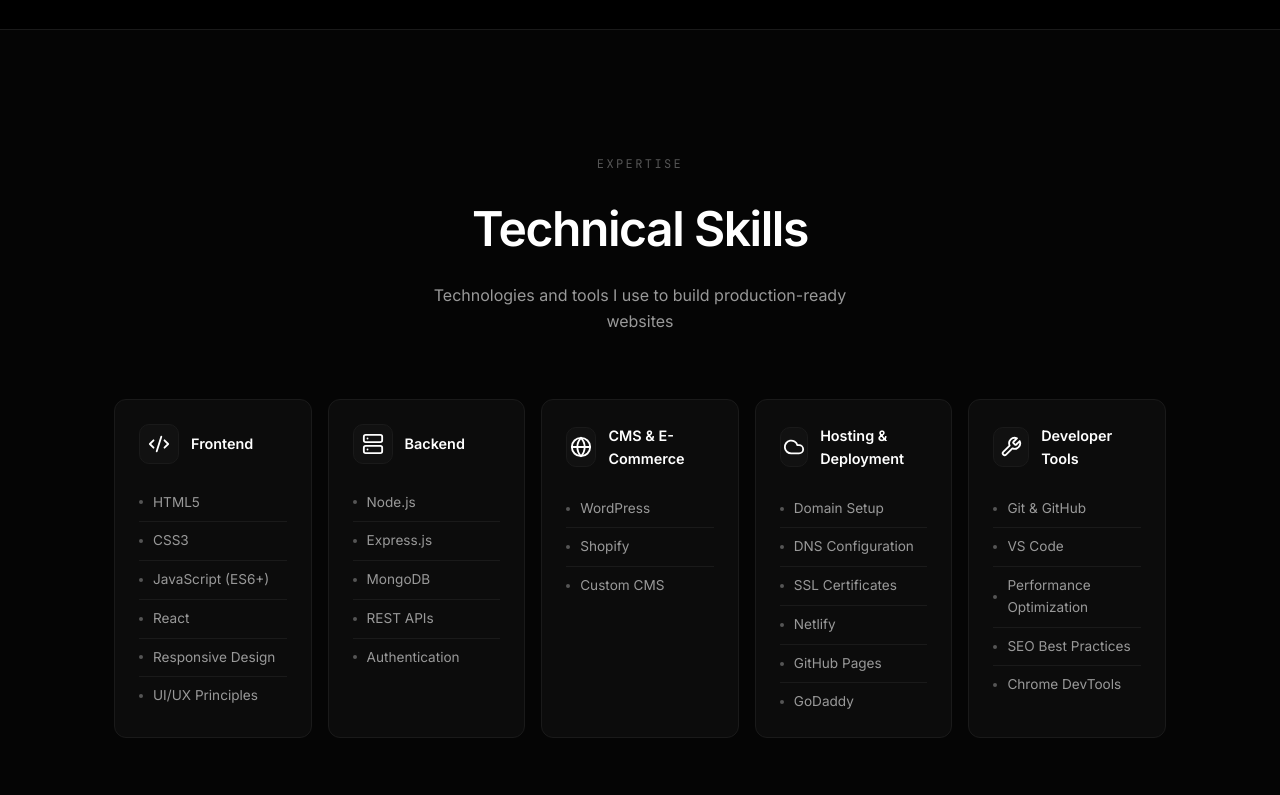
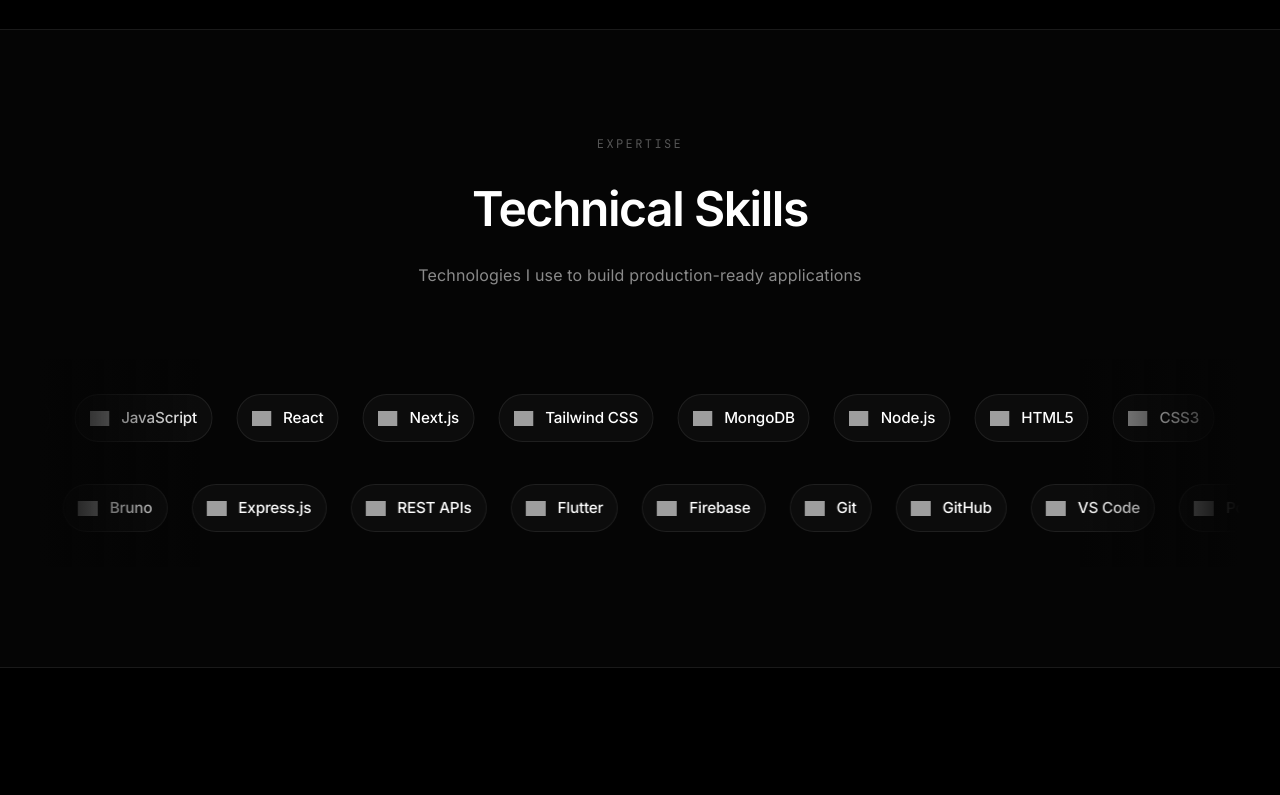
Before and after one commit to vedant990-hub/PORTFOLIO, a React (Create React App) app in the folder frontend/: page / in a window 1280 px wide. Shown: the part 2260-3055 px from the top of the page. Built offline with nearby package versions, Linux system fonts and the light colour scheme; grey boxes are pictures that could not be loaded.

Commit message:
changed technical skill sec

```diff
--- a/frontend/public/index.html
+++ b/frontend/public/index.html
@@ -15,7 +15,7 @@
         <meta name="theme-color" content="#000000" />
         <meta name="description" content="Personal Portfolio Website" />
         <link rel="icon" href="data:," />
-        <title>Vedant</title>
+        <title>Vedant Pawar</title>
     </head>
     <body>
         <noscript>You need to enable JavaScript to run this app.</noscript>
--- a/frontend/src/App.css
+++ b/frontend/src/App.css
@@ -168,9 +168,11 @@
   .header-nav {
     display: none;
   }
+
   .mobile-menu-btn {
     display: block;
   }
+
   .mobile-menu {
     display: block;
   }
@@ -200,8 +202,8 @@
   position: absolute;
   inset: 0;
   background-image:
-    linear-gradient(rgba(255,255,255,0.02) 1px, transparent 1px),
-    linear-gradient(90deg, rgba(255,255,255,0.02) 1px, transparent 1px);
+    linear-gradient(rgba(255, 255, 255, 0.02) 1px, transparent 1px),
+    linear-gradient(90deg, rgba(255, 255, 255, 0.02) 1px, transparent 1px);
   background-size: 80px 80px;
   mask-image: radial-gradient(ellipse 70% 60% at 50% 50%, black 20%, transparent 70%);
   -webkit-mask-image: radial-gradient(ellipse 70% 60% at 50% 50%, black 20%, transparent 70%);
@@ -245,10 +247,23 @@
 }
 
 @keyframes orbFloat {
-  0%, 100% { transform: translate(0, 0) scale(1); }
-  25% { transform: translate(20px, -30px) scale(1.05); }
-  50% { transform: translate(-10px, 20px) scale(0.95); }
-  75% { transform: translate(-20px, -10px) scale(1.02); }
+
+  0%,
+  100% {
+    transform: translate(0, 0) scale(1);
+  }
+
+  25% {
+    transform: translate(20px, -30px) scale(1.05);
+  }
+
+  50% {
+    transform: translate(-10px, 20px) scale(0.95);
+  }
+
+  75% {
+    transform: translate(-20px, -10px) scale(1.02);
+  }
 }
 
 .hero-particles {
@@ -274,7 +289,7 @@
   left: 0;
   right: 0;
   height: 1px;
-  background: linear-gradient(90deg, transparent 0%, rgba(255,255,255,0.1) 50%, transparent 100%);
+  background: linear-gradient(90deg, transparent 0%, rgba(255, 255, 255, 0.1) 50%, transparent 100%);
   transform-origin: left;
 }
 
@@ -567,97 +582,181 @@
   border-bottom: 1px solid var(--color-border);
 }
 
-.skills-grid {
-  display: grid;
-  grid-template-columns: repeat(5, 1fr);
-  gap: 16px;
+/* ========================================
+   TECHNICAL SKILLS - PREMIUM MARQUEE
+   ======================================== */
+.skills-section-marquee {
+  background: var(--color-bg-secondary);
+  border-top: 1px solid var(--color-border);
+  border-bottom: 1px solid var(--color-border);
+  padding: 100px 0;
+  overflow: hidden;
 }
 
-@media (max-width: 1024px) {
-  .skills-grid {
-    grid-template-columns: repeat(3, 1fr);
-  }
+.container-full {
+  width: 100%;
+  max-width: 1440px;
+  margin: 0 auto;
+  position: relative;
 }
 
-@media (max-width: 640px) {
-  .skills-grid {
-    grid-template-columns: repeat(2, 1fr);
-  }
+.section-header.centered-premium {
+  text-align: center;
+  margin-bottom: 70px;
 }
 
-@media (max-width: 480px) {
-  .skills-grid {
-    grid-template-columns: 1fr;
-  }
+.section-intro-text {
+  font-size: 1rem;
+  color: var(--color-text-secondary);
+  margin-top: 12px;
+  font-weight: 400;
+  letter-spacing: 0.01em;
+  opacity: 0.9;
 }
 
-.skill-card {
-  background: var(--color-bg-card);
-  border: 1px solid var(--color-border);
-  border-radius: 12px;
-  padding: 24px;
-  transition: all var(--transition-medium);
+.marquee-container-main {
+  position: relative;
+  width: 100%;
+  overflow: hidden;
+  padding: 20px 0;
 }
 
-.skill-card:hover {
-  border-color: var(--color-border-light);
-  background: var(--color-bg-elevated);
+/* Edge Fades */
+.marquee-fade-left,
+.marquee-fade-right {
+  position: absolute;
+  top: 0;
+  bottom: 0;
+  width: 200px;
+  z-index: 5;
+  pointer-events: none;
 }
 
-.skill-card-header {
+.marquee-fade-left {
+  left: 0;
+  background: linear-gradient(to right, var(--color-bg-secondary) 20%, transparent);
+}
+
+.marquee-fade-right {
+  right: 0;
+  background: linear-gradient(to left, var(--color-bg-secondary) 20%, transparent);
+}
+
+.marquee-rows-stack {
+  display: flex;
+  flex-direction: column;
+  gap: 12px; /* Reduced gap since wrappers now have padding */
+}
+
+.marquee-row-wrapper {
+  display: flex;
+  width: 100%;
+  overflow: hidden;
+  padding: 15px 0; /* Clear room for hover lift and shadows */
+}
+
+.marquee-track {
   display: flex;
   align-items: center;
-  gap: 12px;
-  margin-bottom: 20px;
+  gap: 24px;
+  will-change: transform;
 }
 
-.skill-icon {
-  width: 40px;
-  height: 40px;
-  background: var(--color-bg-elevated);
-  border: 1px solid var(--color-border);
-  border-radius: 10px;
+/* Animations */
+.marquee-track.left {
+  animation: scroll-left 40s linear infinite;
+}
+
+.marquee-track.right {
+  animation: scroll-right 45s linear infinite;
+}
+
+/* Pause on hover */
+.marquee-track:hover {
+  animation-play-state: paused;
+}
+
+@keyframes scroll-left {
+  0% { transform: translateX(0); }
+  100% { transform: translateX(-33.33%); }
+}
+
+@keyframes scroll-right {
+  0% { transform: translateX(-33.33%); }
+  100% { transform: translateX(0); }
+}
+
+.skill-badge-premium {
   display: flex;
   align-items: center;
   justify-content: center;
-  color: var(--color-text-primary);
+  gap: 12px;
+  background: rgba(255, 255, 255, 0.03);
+  border: 1px solid rgba(255, 255, 255, 0.08);
+  padding: 0 24px;
+  height: 48px;
+  border-radius: 100px;
+  white-space: nowrap;
+  transition: all 0.4s cubic-bezier(0.2, 0, 0, 1);
+  cursor: default;
+  position: relative;
+  box-shadow: 0 0 0 rgba(255, 255, 255, 0);
 }
 
-.skill-category-title {
-  font-size: 0.9rem;
-  font-weight: 600;
-  color: var(--color-text-primary);
+.skill-badge-premium:hover {
+  background: rgba(255, 255, 255, 0.08) !important;
+  border-color: rgba(255, 255, 255, 0.25) !important;
+  box-shadow: 0 10px 30px -10px rgba(0, 0, 0, 0.6), 0 0 20px rgba(255, 255, 255, 0.03);
 }
 
-.skill-list {
-  list-style: none;
+.skill-badge-logo {
+  width: 20px;
+  height: 20px;
+  object-fit: contain;
+  display: block;
 }
 
-.skill-item {
-  display: flex;
-  align-items: center;
-  gap: 10px;
-  padding: 8px 0;
-  color: var(--color-text-secondary);
-  font-size: 0.85rem;
-  border-bottom: 1px solid var(--color-border);
+.skill-badge-name {
+  font-size: 0.95rem;
+  font-weight: 500;
+  color: var(--color-text-primary);
+  letter-spacing: -0.01em;
+  line-height: 1;
 }
 
-.skill-item:last-child {
-  border-bottom: none;
-  padding-bottom: 0;
-}
+/* Mobile Adjustments for Marquee */
+@media (max-width: 768px) {
+  .skills-section-marquee {
+    padding: 80px 0;
+  }
 
-.skill-dot {
-  width: 4px;
-  height: 4px;
-  background: var(--color-text-muted);
-  border-radius: 50%;
-  flex-shrink: 0;
-}
+  .marquee-fade-left,
+  .marquee-fade-right {
+    width: 80px;
+  }
 
-.skill-name {
-  flex: 1;
+  .marquee-rows-stack {
+    gap: 20px;
+  }
+
+  .skill-badge-premium {
+    padding: 10px 20px;
+    gap: 10px;
+  }
+
+  .skill-badge-logo {
+    width: 20px;
+    height: 20px;
+  }
+
+  .skill-badge-name {
+    font-size: 0.9rem;
+  }
+
+  .marquee-track.left,
+  .marquee-track.right {
+    animation-duration: 35s; /* Slightly faster on small screens */
+  }
 }
 
 /* ========================================
@@ -838,7 +937,8 @@
 }
 
 .mobile-badge {
-  color: #3b82f6 !important; /* Blue for mobile app */
+  color: #3b82f6 !important;
+  /* Blue for mobile app */
   background: rgba(59, 130, 246, 0.1) !important;
   border-color: rgba(59, 130, 246, 0.2) !important;
 }
@@ -925,6 +1025,9 @@
 }
 
 .tech-tag {
+  display: flex;
+  align-items: center;
+  gap: 6px;
   font-size: 0.75rem;
   font-weight: 500;
   color: var(--color-text-secondary);
@@ -932,6 +1035,12 @@
   border: 1px solid var(--color-border);
   padding: 4px 10px;
   border-radius: 4px;
+}
+
+.tech-tag-icon {
+  width: 14px;
+  height: 14px;
+  object-fit: contain;
 }
 
 .mobile-actions-footer {
--- a/frontend/src/components/Portfolio/ProjectCard.jsx
+++ b/frontend/src/components/Portfolio/ProjectCard.jsx
@@ -140,7 +140,15 @@
                   </div>
                   <div className="tech-stack-grid">
                     {project.techStack.map((tech, i) => (
-                      <span key={i} className="tech-tag">{tech}</span>
+                      <span key={i} className="tech-tag">
+                        <img
+                          src={`https://cdn.simpleicons.org/${tech.slug}`}
+                          alt=""
+                          className="tech-tag-icon"
+                          onError={(e) => (e.target.style.display = 'none')}
+                        />
+                        {tech.name}
+                      </span>
                     ))}
                   </div>
                 </div>
--- a/frontend/src/components/Portfolio/SkillsSection.jsx
+++ b/frontend/src/components/Portfolio/SkillsSection.jsx
@@ -1,42 +1,45 @@
 import React from 'react';
 import { motion } from 'framer-motion';
-import { Code2, Server, Globe, Cloud, Wrench } from 'lucide-react';
 import { skills } from '../../data/mock';
 
-const skillCategories = [
-  { key: 'frontend', title: 'Frontend', icon: Code2 },
-  { key: 'backend', title: 'Backend', icon: Server },
-  { key: 'cms', title: 'CMS & E-Commerce', icon: Globe },
-  { key: 'hosting', title: 'Hosting & Deployment', icon: Cloud },
-  { key: 'tools', title: 'Developer Tools', icon: Wrench }
-];
+const MarqueeRow = ({ items, direction = 'left', speed = 50 }) => {
+  // Triple the items to ensure seamless loop
+  const duplicatedItems = [...items, ...items, ...items];
 
-const containerVariants = {
-  hidden: { opacity: 0 },
-  visible: {
-    opacity: 1,
-    transition: {
-      staggerChildren: 0.1,
-      delayChildren: 0.2
-    }
-  }
-};
-
-const itemVariants = {
-  hidden: { opacity: 0, y: 20 },
-  visible: {
-    opacity: 1,
-    y: 0,
-    transition: { duration: 0.5, ease: "easeOut" }
-  }
+  return (
+    <div className={`marquee-row-wrapper ${direction}`}>
+      <div className={`marquee-track ${direction}`}>
+        {duplicatedItems.map((skill, index) => (
+          <motion.div
+            key={`${skill.slug}-${index}`}
+            className="skill-badge-premium"
+            whileHover={{
+              y: -5,
+              scale: 1.05,
+              backgroundColor: 'rgba(255, 255, 255, 0.08)',
+              borderColor: 'rgba(255, 255, 255, 0.2)'
+            }}
+          >
+            <img
+              src={`https://cdn.simpleicons.org/${skill.slug}`}
+              alt={skill.name}
+              className="skill-badge-logo"
+              onError={(e) => (e.target.style.display = 'none')}
+            />
+            <span className="skill-badge-name">{skill.name}</span>
+          </motion.div>
+        ))}
+      </div>
+    </div>
+  );
 };
 
 const SkillsSection = () => {
   return (
-    <section className="skills-section" id="skills">
-      <div className="container">
+    <section className="skills-section-marquee" id="skills">
+      <div className="container-full">
         <motion.div
-          className="section-header"
+          className="section-header centered-premium"
           initial={{ opacity: 0, y: 30 }}
           whileInView={{ opacity: 1, y: 0 }}
           viewport={{ once: true }}
@@ -44,52 +47,19 @@
         >
           <span className="section-label">Expertise</span>
           <h2 className="section-title">Technical Skills</h2>
-          <p className="section-subtitle">Technologies and tools I use to build production-ready websites</p>
+          <p className="section-intro-text">Technologies I use to build production-ready applications</p>
         </motion.div>
 
-        <motion.div
-          className="skills-grid"
-          variants={containerVariants}
-          initial="hidden"
-          whileInView="visible"
-          viewport={{ once: true, margin: "-50px" }}
-        >
-          {skillCategories.map((category) => {
-            const Icon = category.icon;
-            const categorySkills = skills[category.key];
+        <div className="marquee-container-main">
+          {/* Edge Fades */}
+          <div className="marquee-fade-left"></div>
+          <div className="marquee-fade-right"></div>
 
-            return (
-              <motion.div
-                key={category.key}
-                className="skill-card"
-                variants={itemVariants}
-                whileHover={{ y: -5, transition: { duration: 0.2 } }}
-              >
-                <div className="skill-card-header">
-                  <div className="skill-icon">
-                    <Icon size={22} />
-                  </div>
-                  <h3 className="skill-category-title">{category.title}</h3>
-                </div>
-                <ul className="skill-list">
-                  {categorySkills.map((skill, i) => (
-                    <motion.li
-                      key={i}
-                      className="skill-item"
-                      initial={{ opacity: 0 }}
-                      whileInView={{ opacity: 1 }}
-                      viewport={{ once: true }}
-                      transition={{ delay: i * 0.05 }}
-                    >
-                      <span className="skill-dot" />
-                      <span className="skill-name">{skill}</span>
-                    </motion.li>
-                  ))}
-                </ul>
-              </motion.div>
-            );
-          })}
-        </motion.div>
+          <div className="marquee-rows-stack">
+            <MarqueeRow items={skills.row1} direction="left" speed={40} />
+            <MarqueeRow items={skills.row2} direction="right" speed={45} />
+          </div>
+        </div>
       </div>
     </section>
   );
--- a/frontend/src/data/mock.js
+++ b/frontend/src/data/mock.js
@@ -29,40 +29,27 @@
 };
 
 export const skills = {
-  frontend: [
-    "HTML5",
-    "CSS3",
-    "JavaScript (ES6+)",
-    "React",
-    "Responsive Design",
-    "UI/UX Principles"
+  // Consolidated skills for the marquee layout
+  row1: [
+    { name: "HTML5", slug: "html5" },
+    { name: "CSS3", slug: "css3" },
+    { name: "JavaScript", slug: "javascript" },
+    { name: "React", slug: "react" },
+    { name: "Next.js", slug: "nextdotjs" },
+    { name: "Tailwind CSS", slug: "tailwindcss" },
+    { name: "MongoDB", slug: "mongodb" },
+    { name: "Node.js", slug: "nodedotjs" }
   ],
-  backend: [
-    "Node.js",
-    "Express.js",
-    "MongoDB",
-    "REST APIs",
-    "Authentication"
-  ],
-  cms: [
-    "WordPress",
-    "Shopify",
-    "Custom CMS"
-  ],
-  hosting: [
-    "Domain Setup",
-    "DNS Configuration",
-    "SSL Certificates",
-    "Netlify",
-    "GitHub Pages",
-    "GoDaddy"
-  ],
-  tools: [
-    "Git & GitHub",
-    "VS Code",
-    "Performance Optimization",
-    "SEO Best Practices",
-    "Chrome DevTools"
+  row2: [
+    { name: "Express.js", slug: "express" },
+    { name: "REST APIs", slug: "postman" },
+    { name: "Flutter", slug: "flutter" },
+    { name: "Firebase", slug: "firebase" },
+    { name: "Git", slug: "git" },
+    { name: "GitHub", slug: "github" },
+    { name: "VS Code", slug: "visualstudiocode" },
+    { name: "Postman", slug: "postman" },
+    { name: "Bruno", slug: "bruno" }
   ]
 };
 
@@ -87,7 +74,13 @@
       "Book ratings and reviews",
       "Dark mode support"
     ],
-    techStack: ["Flutter", "Firebase", "Provider", "QR Scanner", "FL Chart"],
+    techStack: [
+      { name: "Flutter", slug: "flutter" },
+      { name: "Firebase", slug: "firebase" },
+      { name: "Provider", slug: "dart" },
+      { name: "QR Scanner", slug: "quicklook" },
+      { name: "FL Chart", slug: "googleanalytics" }
+    ],
     screenshots: [
       { title: "User Dashboard", url: "/screenshots/UserDashboard.jpeg" },
       { title: "Book Discovery", url: "/screenshots/Discover.jpeg" },
@@ -117,7 +110,12 @@
       "Integrated analytics",
       "Contact handling system"
     ],
-    techStack: ["Next.js", "TypeScript", "Tailwind CSS", "Framer Motion"]
+    techStack: [
+      { name: "Next.js", slug: "nextdotjs" },
+      { name: "TypeScript", slug: "typescript" },
+      { name: "Tailwind CSS", slug: "tailwindcss" },
+      { name: "Framer Motion", slug: "framer" }
+    ]
   },
   {
     id: 2,
@@ -136,7 +134,12 @@
       "Responsive professional design",
       "Manufacturing process visualization"
     ],
-    techStack: ["React", "Vite", "JavaScript", "Tailwind CSS"]
+    techStack: [
+      { name: "React", slug: "react" },
+      { name: "Vite", slug: "vite" },
+      { name: "JavaScript", slug: "javascript" },
+      { name: "Tailwind CSS", slug: "tailwindcss" }
+    ]
   },
   {
     id: 3,
@@ -155,7 +158,13 @@
       "Performance optimized",
       "SEO friendly structure"
     ],
-    techStack: ["React", "TypeScript", "Vite", "Tailwind CSS", "shadcn/ui"]
+    techStack: [
+      { name: "React", slug: "react" },
+      { name: "TypeScript", slug: "typescript" },
+      { name: "Vite", slug: "vite" },
+      { name: "Tailwind CSS", slug: "tailwindcss" },
+      { name: "shadcn/ui", slug: "shadcnui" }
+    ]
   },
   {
     id: 4,
@@ -174,6 +183,12 @@
       "International trade focus",
       "Responsive corporate layout"
     ],
-    techStack: ["React", "TypeScript", "Vite", "Tailwind CSS", "shadcn/ui"]
+    techStack: [
+      { name: "React", slug: "react" },
+      { name: "TypeScript", slug: "typescript" },
+      { name: "Vite", slug: "vite" },
+      { name: "Tailwind CSS", slug: "tailwindcss" },
+      { name: "shadcn/ui", slug: "shadcnui" }
+    ]
   }
 ];
```
Also changed, not shown: frontend/src/components/Portfolio/index.jsx (line endings or trailing spaces).
